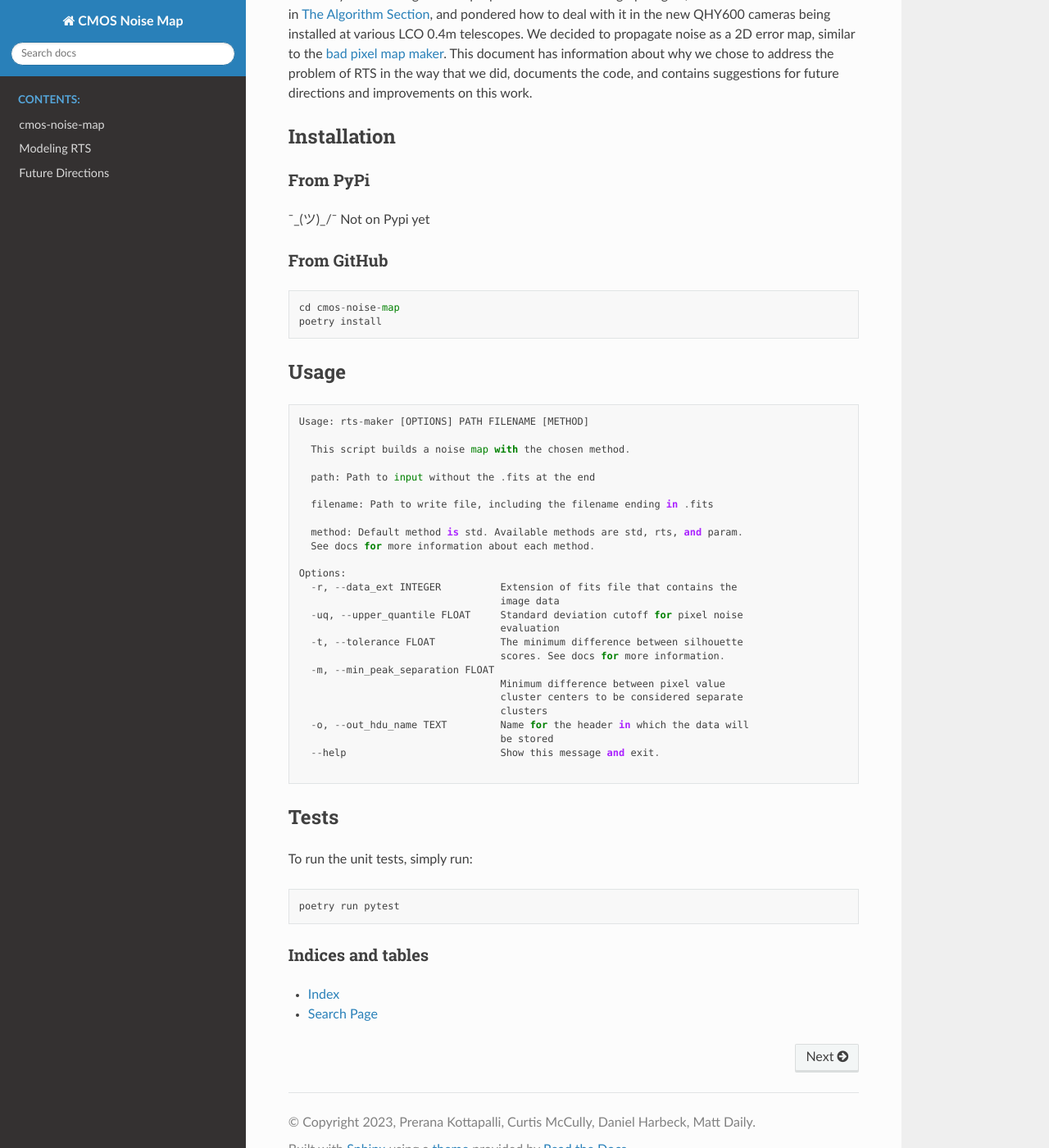
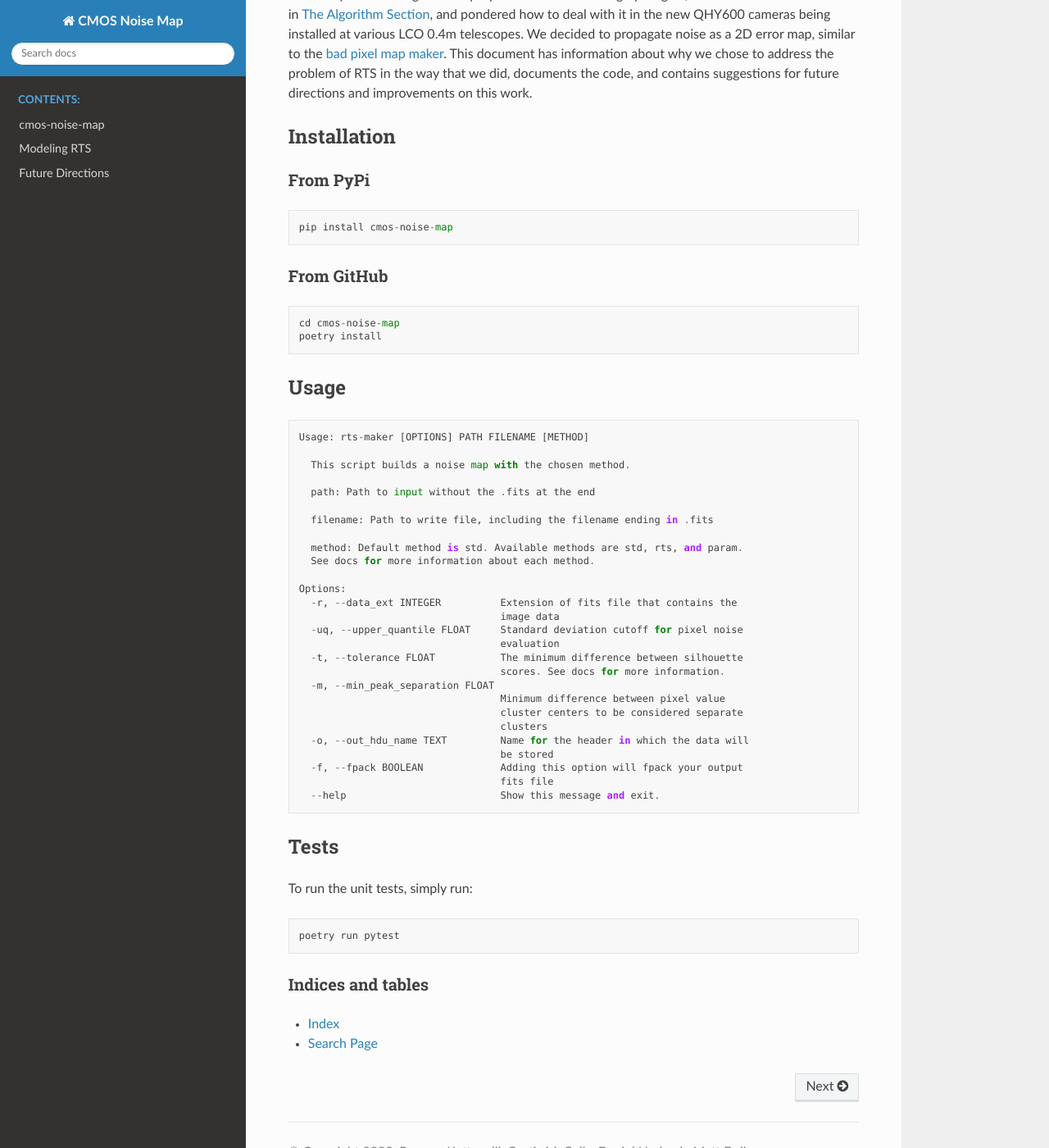
Before and after one commit to LCOGT/cmos-noise-map, a Sphinx documentation site: the page built from docs/source/index.md, in a window 1280 px wide and 1400 px high, scrolled down 726 px. Shown: the whole window at 82% size. Built offline with Sphinx 7.4.7 and the Read the Docs theme 2.0.0, drawn with Linux system fonts in a browser that asks for light colours; pages that are not in the unit, such as notebooks, are missing from menus.

Commit message:
Fixed index on documentation

````diff
--- a/docs/source/index.md
+++ b/docs/source/index.md
@@ -26,7 +26,9 @@ This document has information about why we chose to address the problem of RTS i
 
 ### From PyPi
 
-¯\_(ツ)_/¯ Not on Pypi yet
+```
+pip install cmos-noise-map
+```
 
 ### From GitHub
 
@@ -62,8 +64,9 @@ Options:
                                   clusters
   -o, --out_hdu_name TEXT         Name for the header in which the data will
                                   be stored
+  -f, --fpack BOOLEAN             Adding this option will fpack your output
+                                  fits file
   --help                          Show this message and exit.
-
 ```
 ## Tests
 To run the unit tests, simply run:
````
Also changed, not shown: 8 other files.
